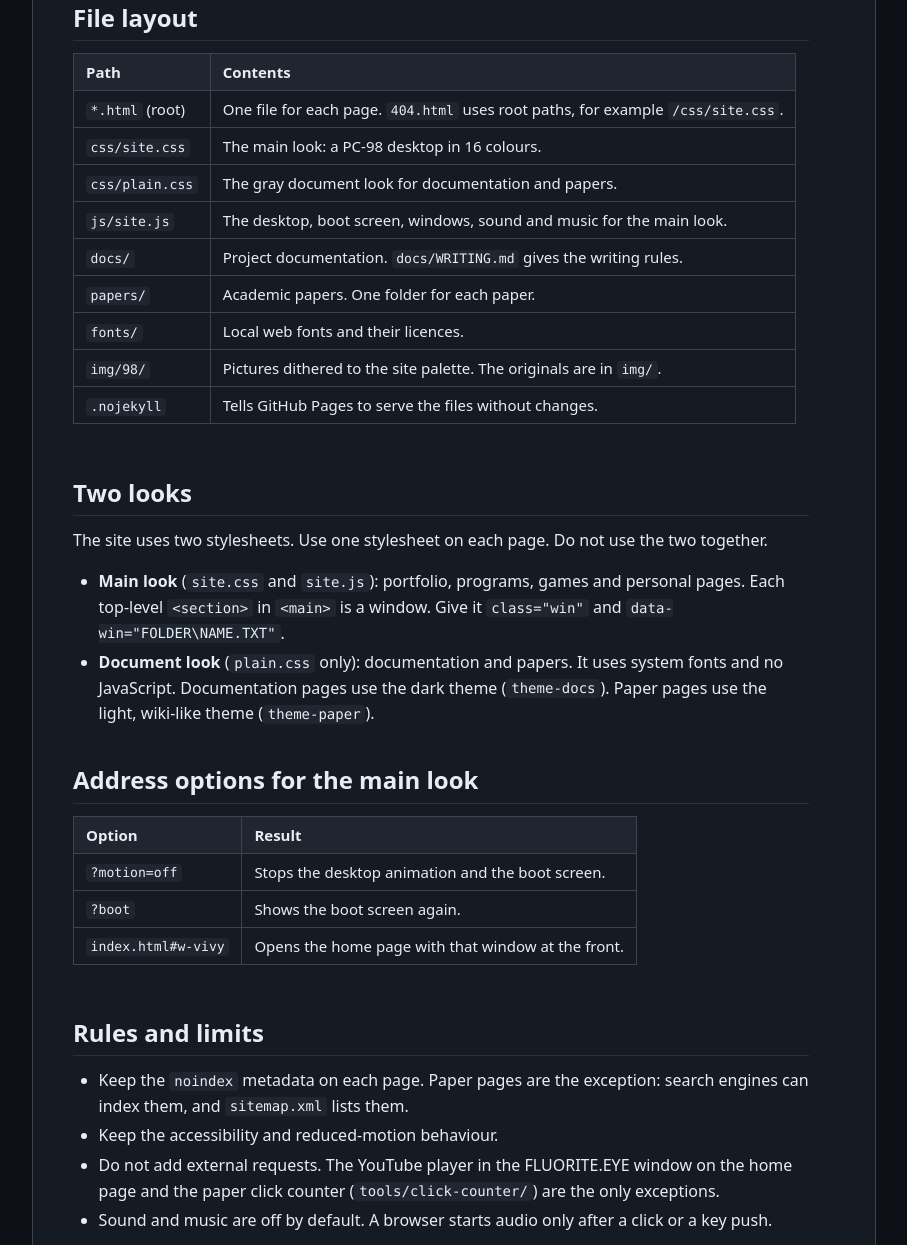
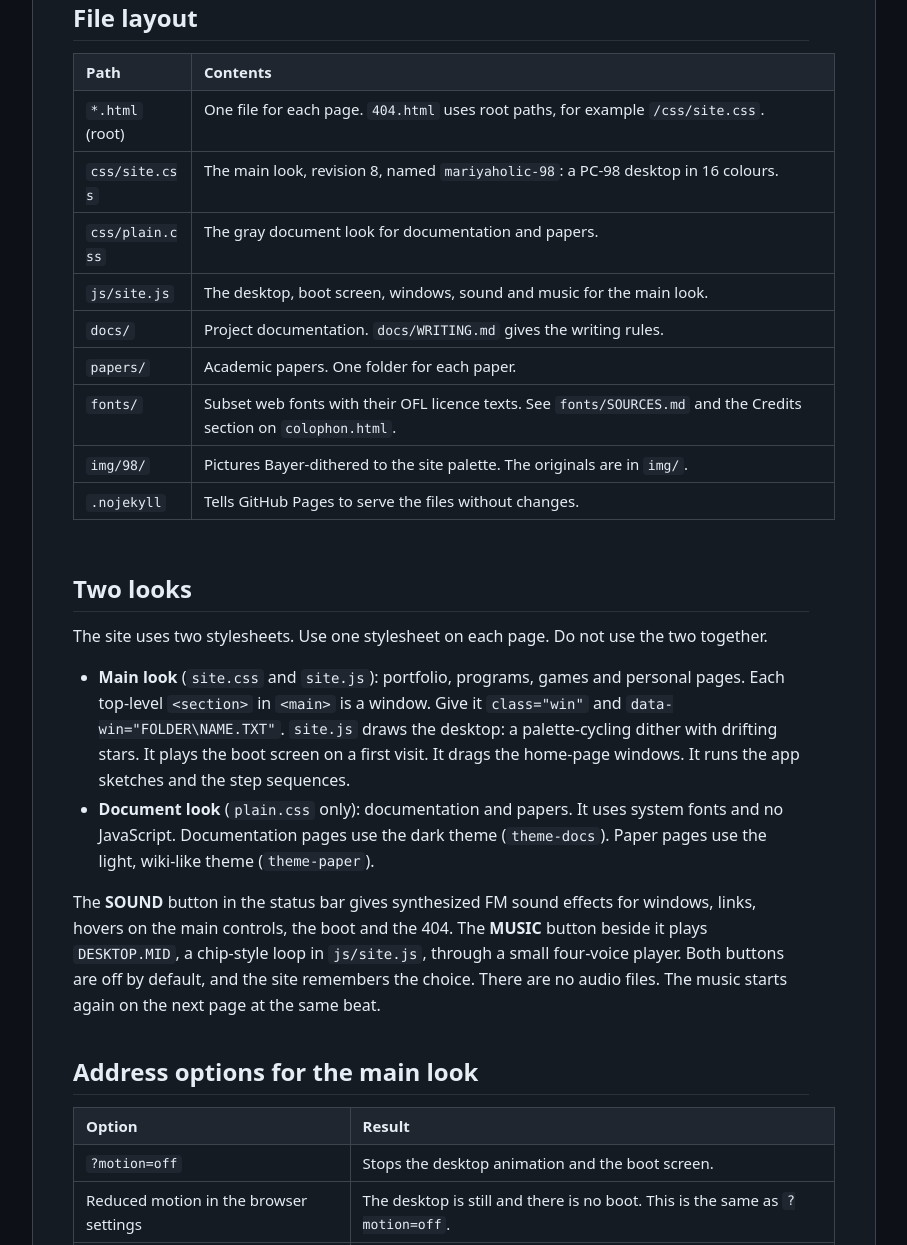
Before and after one commit to mariyaholic/mariyaholic.github.io, a plain HTML site: page docs/mariyaholic.github.io/index.html in a window 1280 px wide. Shown: the part 1338-2583 px from the top of the page, without its empty margins (64-971 px from the left). Drawn offline with Linux system fonts and the light colour scheme.

Commit message:
site docs: carry the mechanics the README is about to drop

```diff
--- a/docs/mariyaholic.github.io/index.html
+++ b/docs/mariyaholic.github.io/index.html
@@ -59,13 +59,13 @@ cd mariyaholic.github.io</code></pre></li>
   <thead><tr><th scope="col">Path</th><th scope="col">Contents</th></tr></thead>
   <tbody>
     <tr><td><code>*.html</code> (root)</td><td>One file for each page. <code>404.html</code> uses root paths, for example <code>/css/site.css</code>.</td></tr>
-    <tr><td><code>css/site.css</code></td><td>The main look: a PC-98 desktop in 16 colours.</td></tr>
+    <tr><td><code>css/site.css</code></td><td>The main look, revision 8, named <code>mariyaholic-98</code>: a PC-98 desktop in 16 colours.</td></tr>
     <tr><td><code>css/plain.css</code></td><td>The gray document look for documentation and papers.</td></tr>
     <tr><td><code>js/site.js</code></td><td>The desktop, boot screen, windows, sound and music for the main look.</td></tr>
     <tr><td><code>docs/</code></td><td>Project documentation. <code>docs/WRITING.md</code> gives the writing rules.</td></tr>
     <tr><td><code>papers/</code></td><td>Academic papers. One folder for each paper.</td></tr>
-    <tr><td><code>fonts/</code></td><td>Local web fonts and their licences.</td></tr>
-    <tr><td><code>img/98/</code></td><td>Pictures dithered to the site palette. The originals are in <code>img/</code>.</td></tr>
+    <tr><td><code>fonts/</code></td><td>Subset web fonts with their OFL licence texts. See <code>fonts/SOURCES.md</code> and the Credits section on <code>colophon.html</code>.</td></tr>
+    <tr><td><code>img/98/</code></td><td>Pictures Bayer-dithered to the site palette. The originals are in <code>img/</code>.</td></tr>
     <tr><td><code>.nojekyll</code></td><td>Tells GitHub Pages to serve the files without changes.</td></tr>
   </tbody>
 </table></div>
@@ -73,15 +73,17 @@ cd mariyaholic.github.io</code></pre></li>
 <h2 id="looks">Two looks</h2>
 <p>The site uses two stylesheets. Use one stylesheet on each page. Do not use the two together.</p>
 <ul>
-  <li><strong>Main look</strong> (<code>site.css</code> and <code>site.js</code>): portfolio, programs, games and personal pages. Each top-level <code>&lt;section&gt;</code> in <code>&lt;main&gt;</code> is a window. Give it <code>class="win"</code> and <code>data-win="FOLDER\NAME.TXT"</code>.</li>
+  <li><strong>Main look</strong> (<code>site.css</code> and <code>site.js</code>): portfolio, programs, games and personal pages. Each top-level <code>&lt;section&gt;</code> in <code>&lt;main&gt;</code> is a window. Give it <code>class="win"</code> and <code>data-win="FOLDER\NAME.TXT"</code>. <code>site.js</code> draws the desktop: a palette-cycling dither with drifting stars. It plays the boot screen on a first visit. It drags the home-page windows. It runs the app sketches and the step sequences.</li>
   <li><strong>Document look</strong> (<code>plain.css</code> only): documentation and papers. It uses system fonts and no JavaScript. Documentation pages use the dark theme (<code>theme-docs</code>). Paper pages use the light, wiki-like theme (<code>theme-paper</code>).</li>
 </ul>
+<p>The <strong>SOUND</strong> button in the status bar gives synthesized FM sound effects for windows, links, hovers on the main controls, the boot and the 404. The <strong>MUSIC</strong> button beside it plays <code>DESKTOP.MID</code>, a chip-style loop in <code>js/site.js</code>, through a small four-voice player. Both buttons are off by default, and the site remembers the choice. There are no audio files. The music starts again on the next page at the same beat.</p>
 
 <h2 id="options">Address options for the main look</h2>
 <div class="table-wrap"><table>
   <thead><tr><th scope="col">Option</th><th scope="col">Result</th></tr></thead>
   <tbody>
     <tr><td><code>?motion=off</code></td><td>Stops the desktop animation and the boot screen.</td></tr>
+    <tr><td>Reduced motion in the browser settings</td><td>The desktop is still and there is no boot. This is the same as <code>?motion=off</code>.</td></tr>
     <tr><td><code>?boot</code></td><td>Shows the boot screen again.</td></tr>
     <tr><td><code>index.html#w-vivy</code></td><td>Opens the home page with that window at the front.</td></tr>
   </tbody>
@@ -101,7 +103,7 @@ cd mariyaholic.github.io</code></pre></li>
   <li><a href="https://github.com/mariyaholic/mariyaholic.github.io/blob/main/docs/WRITING.md">Writing rules for documentation</a></li>
   <li><a href="../../colophon.html">Colophon</a></li>
 </ul>
-<p class="meta">Last checked 14 November 2026.</p>
+<p class="meta">Last checked 17 November 2026 against source commit <code>afb53e2</code>. The commands are from the source. This page does not claim that they ran on every system.</p>
 </main>
 
 <nav class="toc" aria-labelledby="toc-h"><h2 id="toc-h">On this page</h2><ol>
```
